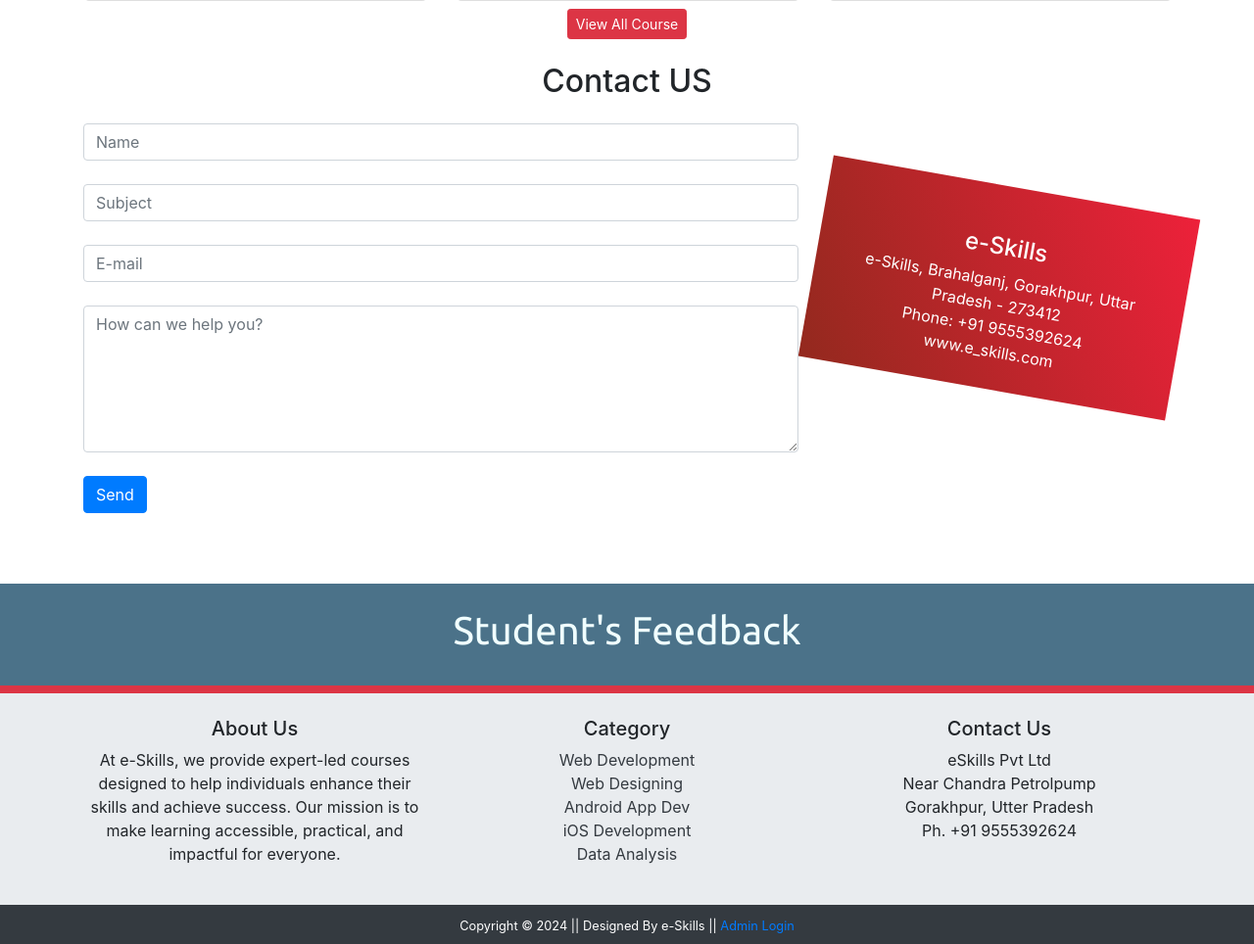
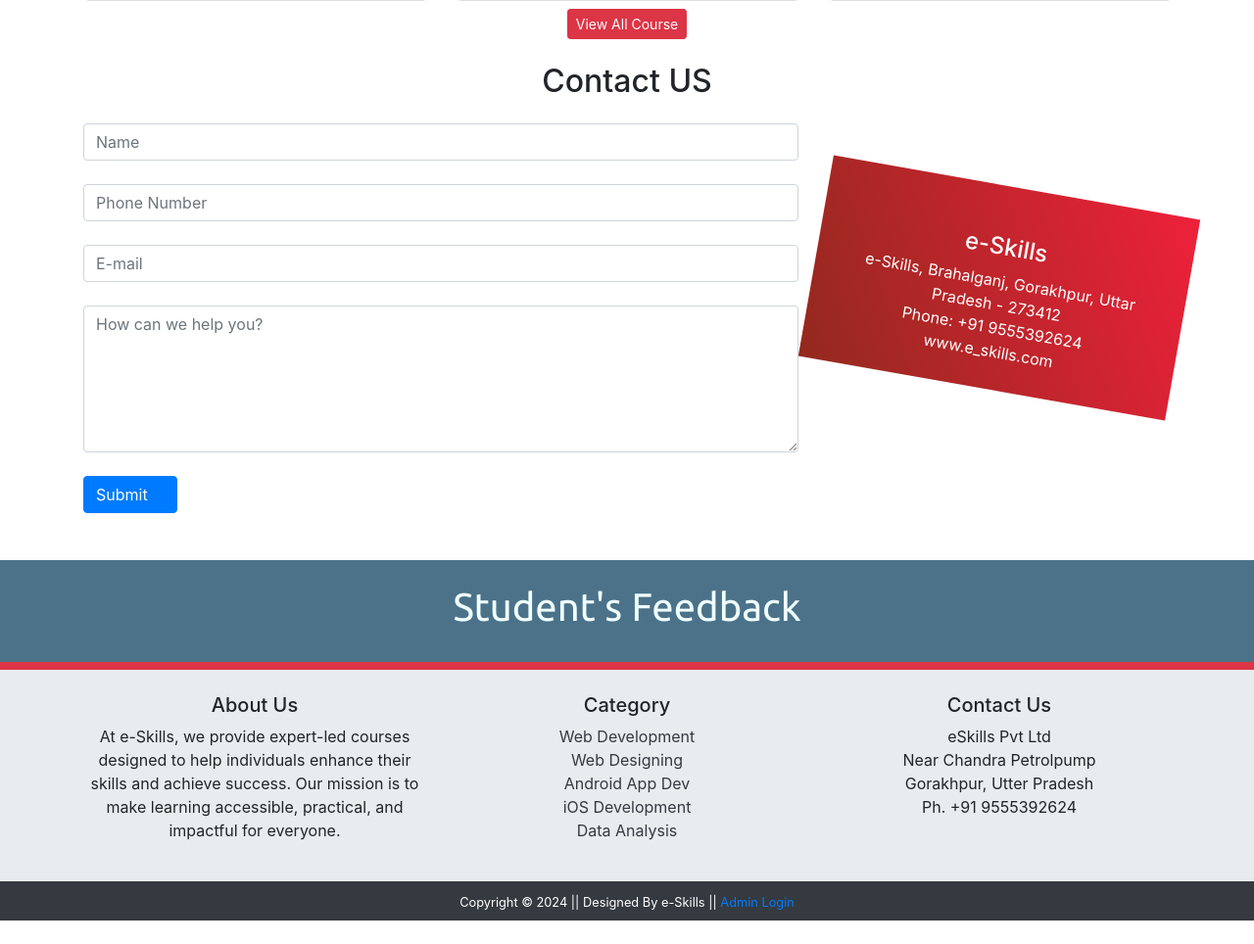
Before and after one commit to vivekshahi918/e-Skills, a PHP site: page /e-Skills/index.php in a window 1280 px wide. Shown: the part 1756-2720 px from the top of the page at 98% size. After the commit the page ends 2696 px from the top, so only its background shows below. Run offline with PHP 8.4, Linux system fonts and the light colour scheme; data comes from the database, SQL or seed files in the repository; data that the repository does not hold is empty; some libraries are stand-ins or nearby versions; some web fonts are replaced.

Commit message:
update AJAX feature in my contact.php

```diff
--- a/contact.php
+++ b/contact.php
@@ -3,16 +3,20 @@
     <h2 class="text-center mb-4">Contact US</h2>
     <div class="row">
         <div class="col-md-8">
-            <form action="" method="post">
+            <form id="contact-form"> <!-- Add id for jQuery to target -->
                 <input type="text" class="form-control" name="name" placeholder="Name" required><br>
-                <input type="text" class="form-control" name="subject" placeholder="Subject" required><br>
+                <input type="text" class="form-control" name="phone" placeholder="Phone Number" required><br>
                 <input type="email" class="form-control" name="email" placeholder="E-mail" required><br>
                 <textarea class="form-control" name="message" placeholder="How can we help you?" style="height:150px;" required></textarea><br>
-                <input class="btn btn-primary" type="submit" value="Send" name="submit"><br><br>
+
+                <!-- Updated Submit Button -->
+                <button type="submit" class="btn btn-primary">
+                    Submit <i class="fa fa-paper-plane"></i>
+                </button>
             </form>
-        </div> <!-- End Contact Us 1st Column-->
+        </div> <!-- End Contact Us 1st Column -->
 
-        <div class="col-md-4 stripe text-white text-center">  <!-- Start Contact Us 2nd Column-->
+        <div class="col-md-4 stripe text-white text-center"> <!-- Start Contact Us 2nd Column -->
             <h4>e-Skills</h4>
             <p>e-Skills,
             Brahalganj, Gorakhpur,
@@ -24,32 +28,28 @@
 </div>
 <!-- End Contact Us -->
 
-<?php
-if(isset($_POST['submit'])){
-    // Get form data
-    $name = $_POST['name'];
-    $subject = $_POST['subject'];
-    $email = $_POST['email'];
-    $message = $_POST['message'];
+<!-- Include jQuery -->
+<script src="https://code.jquery.com/jquery-3.6.0.min.js"></script>
+<!-- Include EmailJS SDK -->
+<script src="https://cdn.jsdelivr.net/npm/emailjs-com@2.6.4/dist/email.min.js"></script>
+<script>
+    (function() {
+        emailjs.init("5SOnPPSi0ytOVQNRS"); // Replace with your actual EmailJS user ID
+    })();
 
-    // Define the recipient email
-    $to = "vivekshahi503@gmail.com"; // Your email address
-    $headers = "From: " . $email . "\r\n" .
-               "Reply-To: " . $email . "\r\n" .
-               "X-Mailer: PHP/" . phpversion();
+    // Handle form submission using jQuery
+    $("#contact-form").submit(function (event) {
+        event.preventDefault(); // Prevent the default form submission
 
-    // Compose email body
-    $body = "You have received a new message from the contact form on e-Skills.\n\n";
-    $body .= "Name: $name\n";
-    $body .= "Email: $email\n";
-    $body .= "Subject: $subject\n";
-    $body .= "Message:\n$message\n";
-
-    // Send the email
-    if(mail($to, $subject, $body, $headers)){
-        echo '<div class="alert alert-success">Message sent successfully!</div>';
-    } else {
-        echo '<div class="alert alert-danger">Message sending failed. Please try again later.</div>';
-    }
-}
-?>
+        // Use EmailJS to send the form data
+        emailjs.sendForm('vivekshahi503', 'template_jkmzqgs', this)
+        .then(function (response) {
+            console.log('SUCCESS!', response.status, response.text);
+            document.getElementById("contact-form").reset(); // Reset the form after successful submission
+            alert("Form Submitted Successfully");
+        }, function (error) {
+            console.log('FAILED...', error);
+            alert("Form Submission Failed! Please Try Again.");
+        });
+    });
+</script>
```
